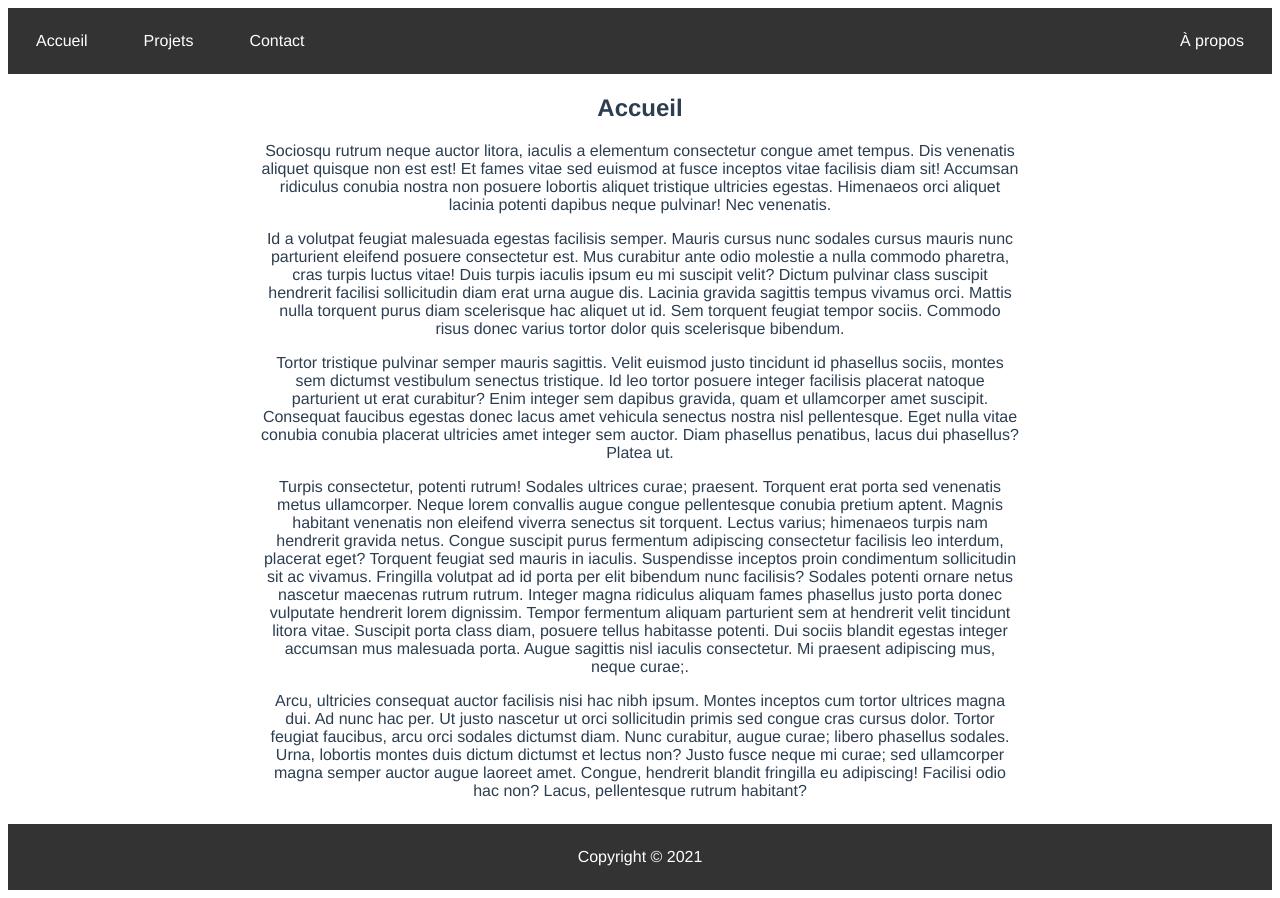
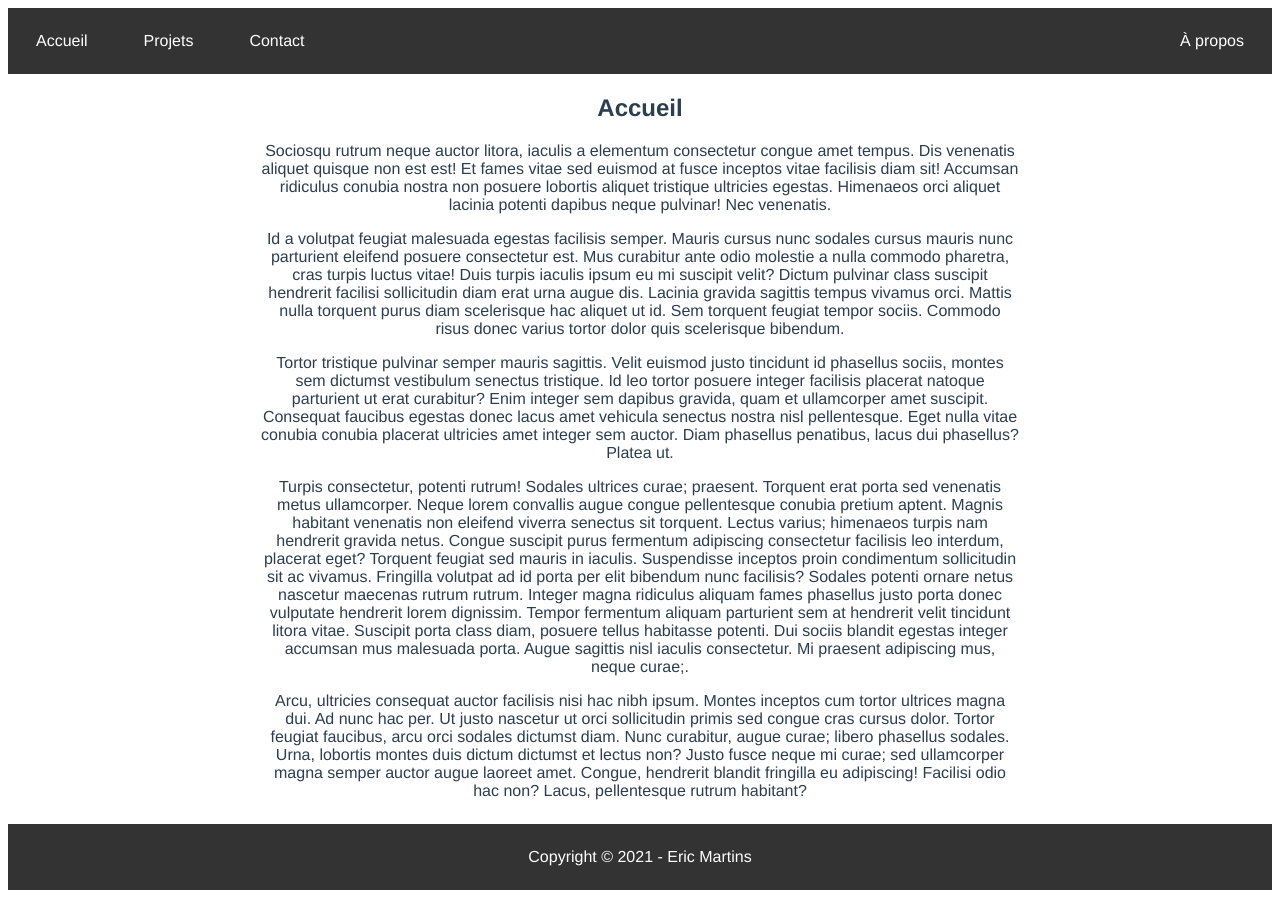
Before and after one commit to martins81-web/1017examen2ericmartins, a Vue app: page / in a window 1280 px wide. Built offline with nearby package versions, Linux system fonts and the light colour scheme.

Commit message:
ma directive bas de page
exercice 7
footer

```diff
--- a/src/components/Footer.vue
+++ b/src/components/Footer.vue
@@ -15,7 +15,7 @@
     directives: {
       mydirective: {
        bind: function(el) {
-         el.innerHTML = 'Copyright © ' + new Date().getFullYear() ;
+         el.innerHTML = 'Copyright © ' + new Date().getFullYear() + el.innerHTML ;
          el.style.color = 'white';
       },
     },
--- a/src/views/Accueil.vue
+++ b/src/views/Accueil.vue
@@ -1,4 +1,3 @@
-import { ListeForfaitsComponent } from '../../../App-voyages/src/app/liste-forfaits/liste-forfaits.component';
 <template lang="html">
 
   <section class="accueil">
```
